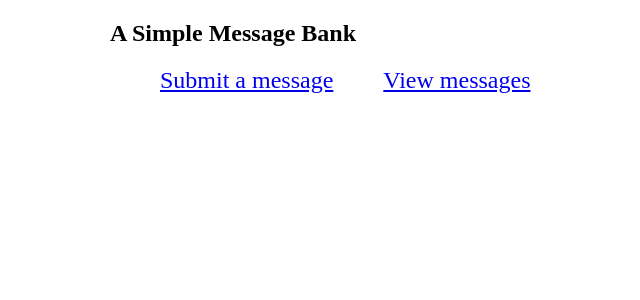
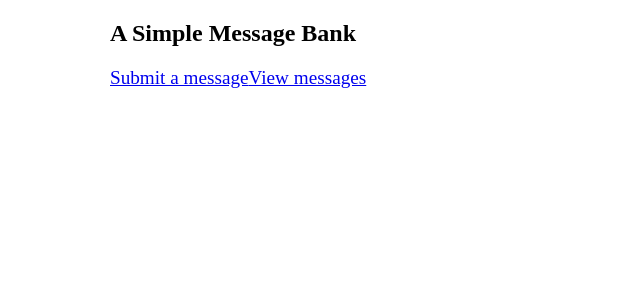
Before and after one commit to askpl00/flask_hw3_16B, a Flask app: page / in a window 1280 px wide. Shown: the top 300 px of the page, without its empty margins (80-720 px from the left). Run offline with Flask 3, Linux system fonts and the light colour scheme.

Commit message:
update app.py and view

```diff
--- a/static/style.css
+++ b/static/style.css
@@ -12,9 +12,17 @@ nav ul  {
 }
 
 nav li {
-    font-size: 150%;
-    text-indent: 50px;
+    font-size: 120%;
 }
+
+nav ul li a {
+    list-style-type: none;
+    padding: 0;
+    margin: 0;
+}
+
+
+
 
 input[type=text], input[type=submit] {
     margin-bottom: 10px;
```
